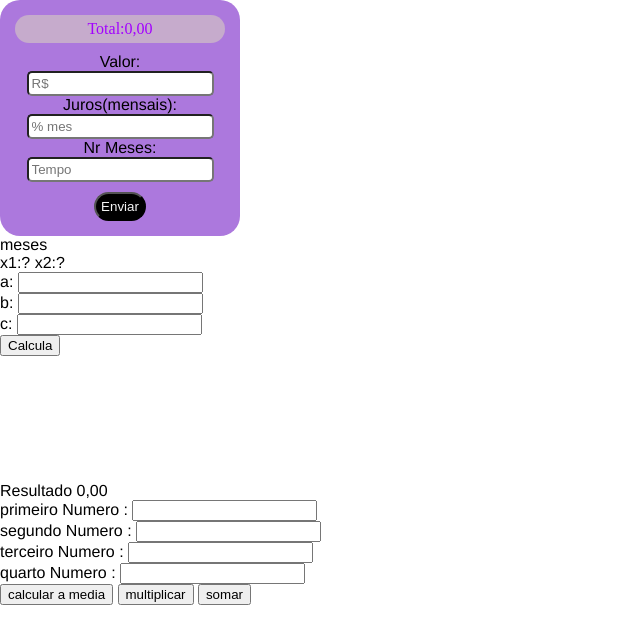
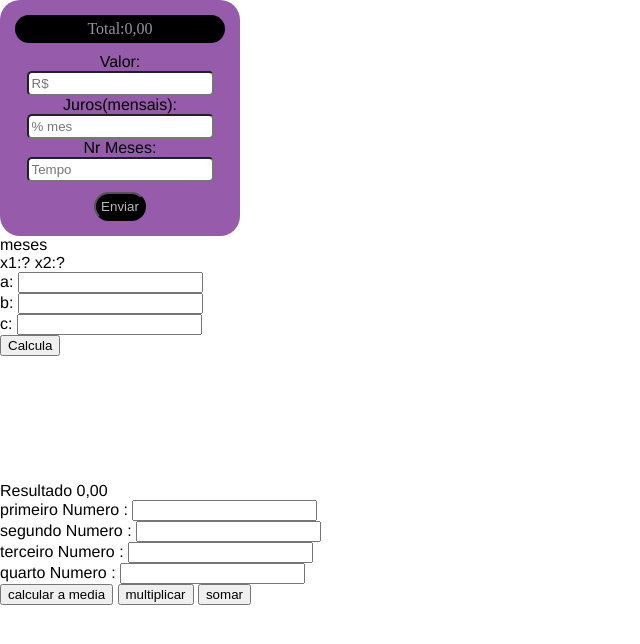
Before and after one commit to jenniferkauane/primeirob_3t, a plain HTML site: page index.html in a window 1280 px wide. Shown: the whole page, without its empty margins (0-640 px from the left). Drawn offline with Linux system fonts and the light colour scheme.

Commit message:
Update estilo.css

```diff
--- a/estilo.css
+++ b/estilo.css
@@ -4,7 +4,7 @@ body {
     font-family: 'Franklin Gothic Medium', 'Arial Narrow', Arial, sans-serif;
 }
 .calculadora {
-    background: rgb(172, 120, 221);
+    background: rgb(150, 91, 170);
     color: rgb(0, 0, 0);
     width: 210px;
     padding: 15px;
@@ -14,8 +14,8 @@ body {
 }
 
 #sptotalgeral {
-    background: rgb(198, 171, 204);
-    color: rgb(162, 0, 255);
+    background: rgb(0, 0, 0);
+    color: rgb(154, 145, 160);
     font-family: 'Times New Roman', Times, serif;
     padding: 5px;
     border-radius: 20px;
@@ -32,7 +32,7 @@ body {
     padding: 5px;
     margin-top: 10px;
     background: rgb(0, 0, 0);
-    color: rgb(245, 245, 245);
+    color: rgb(184, 184, 184);
     border-radius: 15px;
 
 }
```
